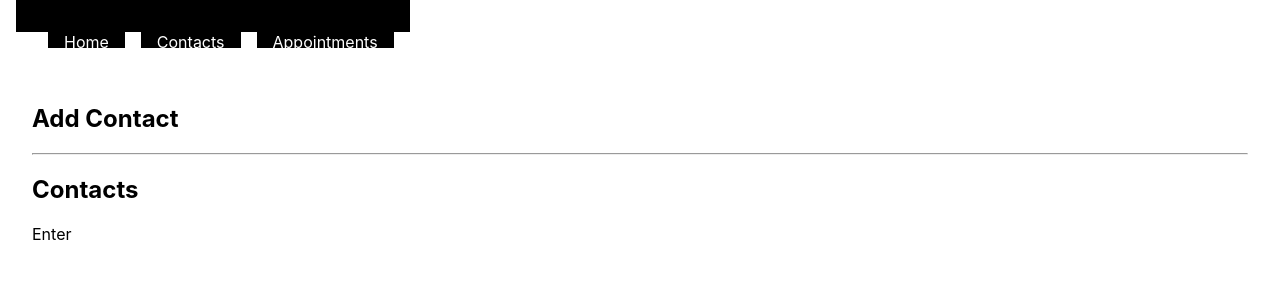
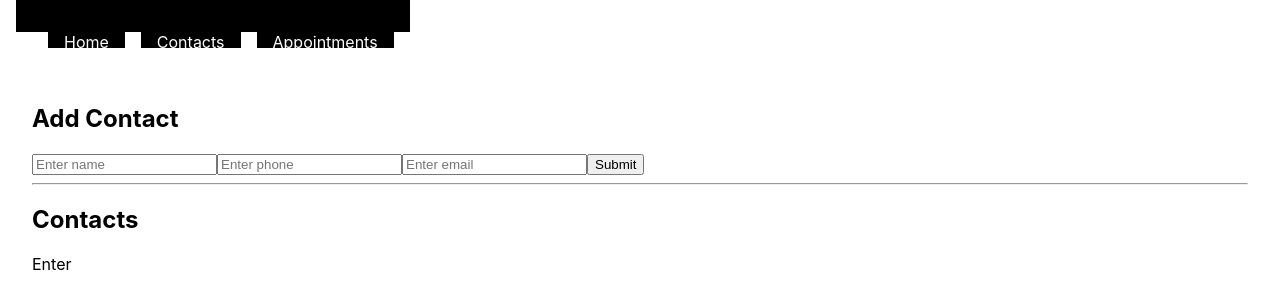
Before and after one commit to juanesech/appoinment-planner, a Next.js app: page /Contacts in a window 1280 px wide. Shown: the top 308 px of the page. Built offline with nearby package versions, Linux system fonts and the light colour scheme.

Commit message:
add contacts form

```diff
--- a/components/ContactForm.js
+++ b/components/ContactForm.js
@@ -8,7 +8,31 @@ const ContactForm = ({
   handleSubmit
 }) => {
   return (
-    ContactForm
+    <form>
+      <input
+        type='text'
+        value={name}
+        placeholder='Enter name'
+        onChange={setName}
+      />
+      <input
+        type='text'
+        value={phone}
+        placeholder='Enter phone'
+        onChange={setPhone}
+        pattern='^[0-9]{2,3}-? ?[0-9]{6,7}$'
+      />
+      <input
+        type='text'
+        value={email}
+        placeholder='Enter email'
+        onChange={setEmail}
+      />
+      <input
+        type='submit'
+        onSubmit={handleSubmit}
+      />
+    </form>
   );
 };
 
```
